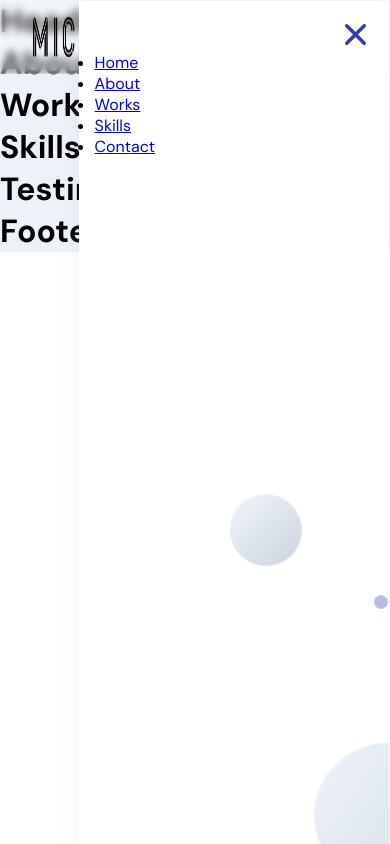
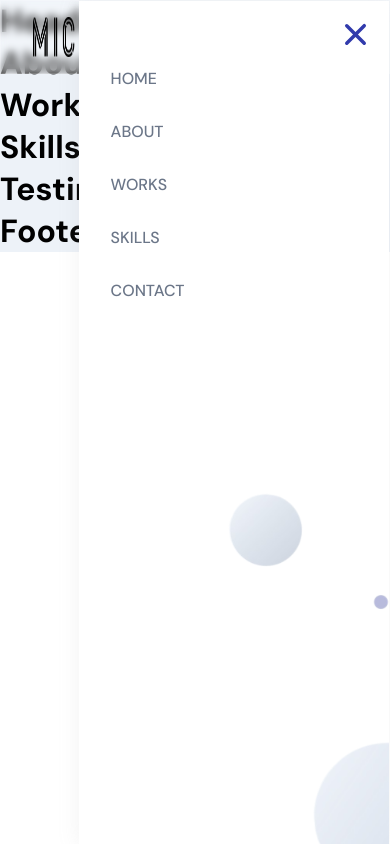
Before and after one commit to HaileabWolde/Haileab-s_Portfolio, a React (Create React App) app in the folder client/: page / in a window 390 px wide. Both pictures are taken after a click on the icon 339 px from the left and 34 px from the top of the page. Built offline with nearby package versions, Linux system fonts and the light colour scheme.

Commit message:
nabar responsivness

```diff
--- a/client/src/components/Navbar/Navbar.jsx
+++ b/client/src/components/Navbar/Navbar.jsx
@@ -10,7 +10,7 @@ const Navbar = ()=> {
   return (
     <nav className='app__navbar'>
       <div className='app__navbar-logo'>
-        <img src={images.logo} alt='image name'/>
+        <img src={images.logo} alt='name'/>
       </div>
       <ul className='app__navbar-links'>
         {
@@ -28,7 +28,7 @@ const Navbar = ()=> {
           toggle && (
             <motion.div
               whileInView={{x:[300, 0]}}
-              transition={{duration: 0.85, ease: 'easeOut'}}
+              transition={{duration: 0.85, ease: 'easeInOut'}}
             >
              <HiX onClick={()=> setToggle(false)}/>
              <ul>
--- a/client/src/components/Navbar/Navbar.scss
+++ b/client/src/components/Navbar/Navbar.scss
@@ -70,7 +70,7 @@
     }
 }
 .app__navbar-menu {
-
+ cursor: pointer;
   width: 35px;
   height: 35px;
   border-radius: 50%;
@@ -85,6 +85,7 @@
     height: 20px;
   }
   div{
+
     position: fixed;
     top: 0;
     right: 0;
@@ -103,14 +104,35 @@
     svg{
         width: 35px;
         height: 35px;
+        cursor: pointer;
         color: var(--secondary-color);
     }
     ul {
+        list-style: none;
         display: flex;
         flex-direction: column;
         align-items: start;
         width: 100%;
 
+        li{
+            margin: 1rem;
+
+
+            a {
+                text-decoration: none;
+                text-transform: uppercase;
+                color: var(--gray-color);
+                font-weight: 500;
+                &:hover {
+                    color: var(--secondary-color)
+                }
+                transition: all 0.3s ease-in-out;
+            }
+        }
+
+    }
+    @media  screen and (min-width: 900px) {
+        display: none;
     }
   }
 }
```
